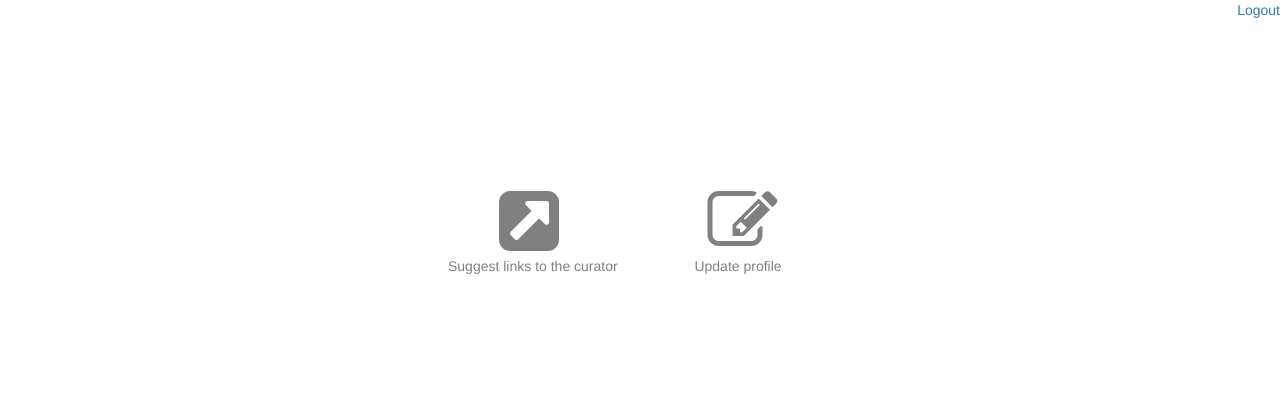
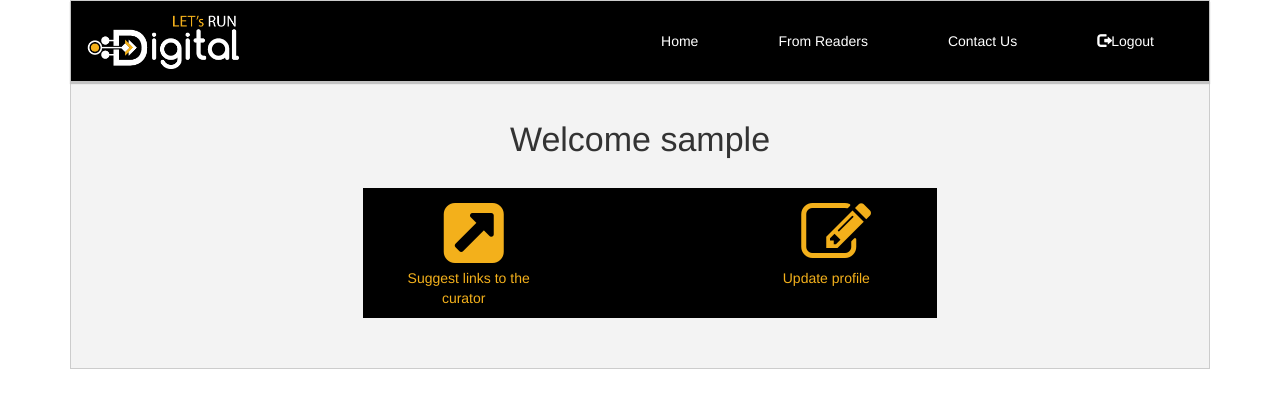
Before and after one commit to AnjaliKochar/mailinglist, a Flask app: template templates/submitteroptions.html in a window 1280 px wide. Shown: the top 408 px of the page. Run offline with Flask 2, Linux system fonts and the light colour scheme; the template is opened without the code that fills it: most values are stand-ins (such as "Sample title", 1, 10 or a date in 2020); some libraries are stand-ins or nearby versions.

Commit message:
ui update

```diff
--- a/displaydetails.py
+++ b/displaydetails.py
@@ -29,6 +29,7 @@ def mc_try():
     mc.call(payload)
     return {"success": True}
 
+#for sending mail via smtp
 app.config.update(DEBUG=True,MAIL_SERVER='smtp.gmail.com',MAIL_PORT=465
                   ,MAIL_USE_SSL=True,MAIL_USERNAME='anjiekochar@gmail.com',MAIL_PASSWORD='My password')
 
--- a/templates/masteroutlay_logout.html
+++ b/templates/masteroutlay_logout.html
@@ -52,6 +52,7 @@
 
 
                 {% block curator_options %}{% endblock %}
+                {% block submitter_options %}{% endblock %}
              </div>
 
     </div>
--- a/templates/submitteroptions.html
+++ b/templates/submitteroptions.html
@@ -1,35 +1,23 @@
-<!DOCTYPE html>
-<html lang="en">
 <head>
-    <meta charset="UTF-8">
-    <title>Submitteroptions</title>
+
     <link rel="stylesheet" href="https://cdnjs.cloudflare.com/ajax/libs/font-awesome/4.7.0/css/font-awesome.css">
     <link rel="stylesheet" href="https://maxcdn.bootstrapcdn.com/bootstrap/3.3.7/css/bootstrap.min.css">
 
-    <!-- jQuery library -->
-    <script src="https://ajax.googleapis.com/ajax/libs/jquery/3.2.0/jquery.min.js"></script>
-
-    <!-- Latest compiled JavaScript -->
-    <script src="https://maxcdn.bootstrapcdn.com/bootstrap/3.3.7/js/bootstrap.min.js"></script>
-    <meta name="viewport" content="width=device-width, initial-scale=1">
-
 </head>
-<body>
-    <section>
-        <form>
-            <div align="right"><a href="{{url_for('logout')}}">Logout</a> </div>
-            <div style="width:60%;margin-top:10%;margin-left:32%">
-            <div style="float:left;padding:5%">
-                <a href="{{url_for('suggest_link')}}" style="color:grey"><i class="fa fa-external-link-square fa-5x " aria-hidden="true" style="margin-left:30%" ></i><br>Suggest links to the curator</a>
-            </div>
-            <div style="float:left;padding:5%">
-                <a href="{{url_for('detail')}}" style="color:grey"><i class="fa fa-pencil-square-o fa-5x" aria-hidden="true" style="margin-left:15%" ></i><br>Update profile</a>
-            </div>
+{% extends 'masteroutlay_logout.html' %}
+    {% block heading %}Welcome {% for item in details %}{{item.user_name}}{% endfor %}{% endblock %}
+    {% block submitter_options %}
+        <form  style="margin-top: 30px;margin-bottom: 50px">
+            <div class="row">
+                <div class="col-sm-3"></div>
+                <div class="col-sm-6" style="background-color: black;padding-top: 10px;padding-bottom: 10px;">
+                    <div align="center" class="col-sm-4 corsoptions"><a href="{{url_for('suggest_link')}}"  style="color:#f3b01b;text-decoration: none;"><i class="fa fa-external-link-square fa-5x " aria-hidden="true"></i><br>Suggest links to the curator</a>
+                    </div>
+                    <div class="col-sm-4"></div>
+                    <div align="center" class="col-sm-4 corsoptions">
+                    <a href="{{url_for('detail')}}"  style="color:#f3b01b;text-decoration: none;"><i class="fa fa-pencil-square-o fa-5x" aria-hidden="true"></i><br>Update profile</a>
+                    </div>
+                </div>
             </div>
         </form>
-    </section>
-
-
-
-</body>
-</html>
+    {% endblock %}
```
Also changed, not shown: templates/Subscribe.html (+4 -4 lines).
